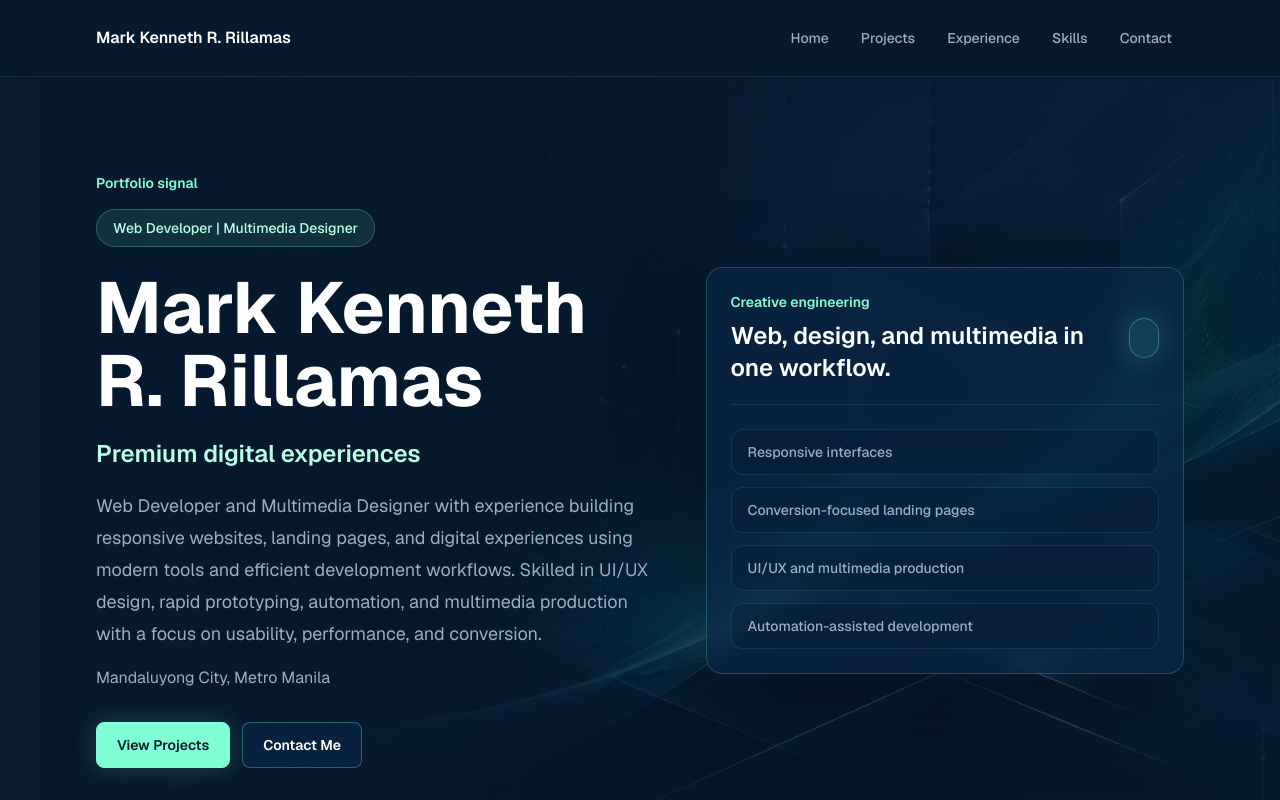
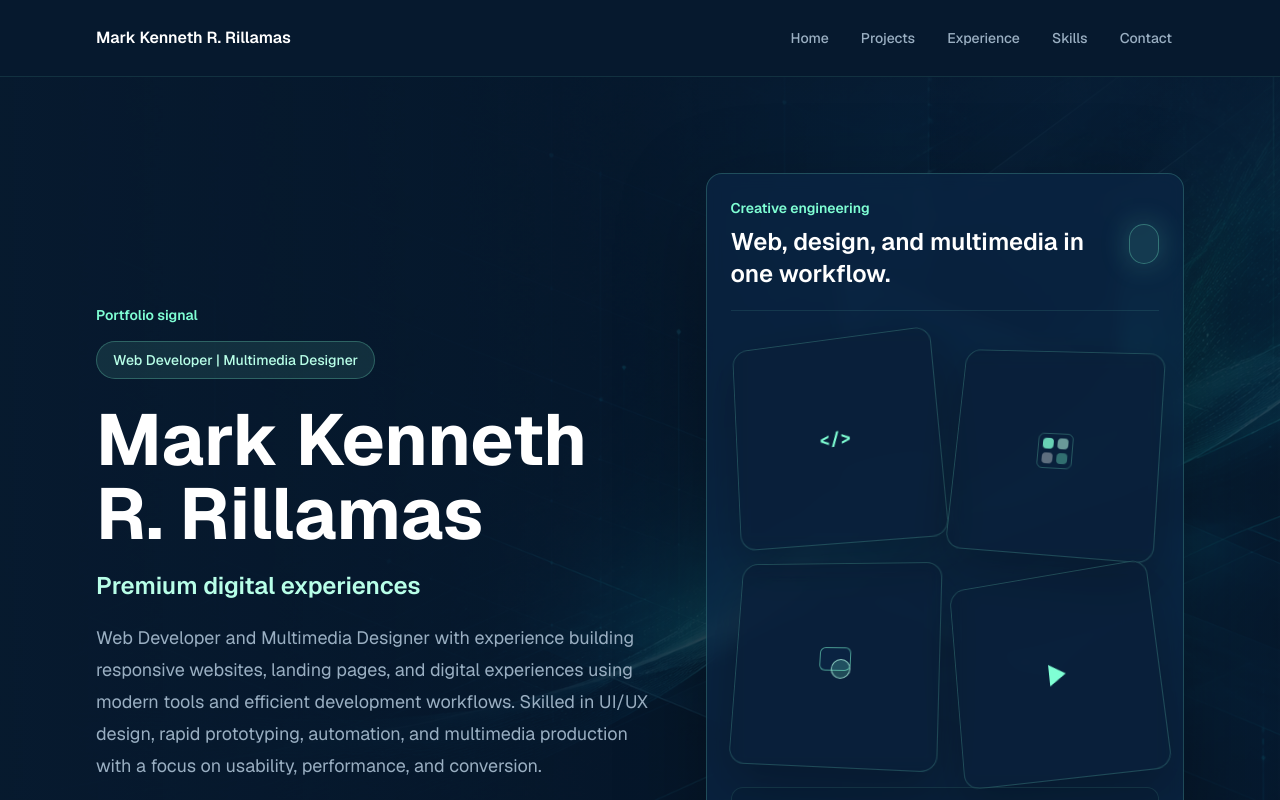
Before and after one commit to kenneth-tech/OnlinePortfolio, a Next.js app: page / in a window 1280 px wide. Shown: the top 800 px of the page. Built offline with nearby package versions, Linux system fonts and the light colour scheme.

Commit message:
style: add motion and creative 3d icons

```diff
--- a/src/app/contact/page.tsx
+++ b/src/app/contact/page.tsx
@@ -11,7 +11,7 @@ export default function ContactPage() {
       />
 
       <div className="mt-10 grid gap-6 lg:grid-cols-[0.85fr_1.15fr]">
-        <div className="rounded-2xl border border-brand-button/20 bg-brand-card/75 p-6 shadow-[0_24px_90px_rgba(0,0,0,0.26)]">
+        <div className="motion-card rounded-2xl border border-brand-button/20 bg-brand-card/75 p-6 shadow-[0_24px_90px_rgba(0,0,0,0.26)]">
           <p className="text-sm font-semibold text-brand-button">
             Current status
           </p>
@@ -37,7 +37,7 @@ export default function ContactPage() {
               key={item.href}
               href={item.href}
               aria-label={item.value}
-              className="group rounded-xl border border-brand-button/15 bg-brand-card/65 p-5 font-semibold text-white outline-none transition hover:border-brand-button/45 focus-visible:ring-2 focus-visible:ring-brand-button focus-visible:ring-offset-4 focus-visible:ring-offset-brand-ink"
+              className="motion-card group rounded-xl border border-brand-button/15 bg-brand-card/65 p-5 font-semibold text-white outline-none transition hover:border-brand-button/45 focus-visible:ring-2 focus-visible:ring-brand-button focus-visible:ring-offset-4 focus-visible:ring-offset-brand-ink"
             >
               <span className="block text-sm font-medium text-brand-button">
                 {item.label}
--- a/src/app/experience/page.tsx
+++ b/src/app/experience/page.tsx
@@ -14,7 +14,7 @@ export default function ExperiencePage() {
         {experiences.map((experience, index) => (
           <article
             key={`${experience.role}-${experience.organization}`}
-            className="grid gap-5 rounded-xl border border-brand-button/15 bg-brand-card/65 p-6 shadow-[0_18px_60px_rgba(0,0,0,0.18)] md:grid-cols-[220px_1fr]"
+            className="motion-card grid gap-5 rounded-xl border border-brand-button/15 bg-brand-card/65 p-6 shadow-[0_18px_60px_rgba(0,0,0,0.18)] md:grid-cols-[220px_1fr]"
           >
             <div>
               <p className="text-sm font-semibold text-brand-button">
@@ -55,7 +55,7 @@ export default function ExperiencePage() {
           {education.map((item) => (
             <article
               key={`${item.degree}-${item.school}`}
-              className="rounded-xl border border-brand-button/15 bg-brand-card/65 p-6 text-white"
+              className="motion-card rounded-xl border border-brand-button/15 bg-brand-card/65 p-6 text-white"
             >
               <h3 className="text-xl font-semibold">
                 {item.degree}
--- a/src/app/globals.css
+++ b/src/app/globals.css
@@ -48,3 +48,73 @@ body {
 a {
   text-underline-offset: 4px;
 }
+
+@keyframes soft-rise {
+  from {
+    opacity: 0;
+    transform: translateY(18px);
+  }
+
+  to {
+    opacity: 1;
+    transform: translateY(0);
+  }
+}
+
+@keyframes depth-float {
+  0%,
+  100% {
+    transform: perspective(720px) rotateX(10deg) rotateY(-12deg) translateY(0);
+  }
+
+  50% {
+    transform: perspective(720px) rotateX(14deg) rotateY(10deg) translateY(-8px);
+  }
+}
+
+.motion-surface {
+  animation: soft-rise 700ms ease both;
+}
+
+.motion-card {
+  animation: soft-rise 720ms ease both;
+  transition:
+    border-color 200ms ease,
+    box-shadow 200ms ease,
+    transform 200ms ease;
+}
+
+.motion-card:hover {
+  transform: translateY(-4px);
+}
+
+.motion-icon {
+  animation: depth-float 5.6s ease-in-out infinite;
+  transform-style: preserve-3d;
+  transition:
+    border-color 200ms ease,
+    box-shadow 200ms ease,
+    transform 200ms ease;
+}
+
+.motion-icon:hover {
+  border-color: rgba(127, 255, 212, 0.45);
+  box-shadow: 0 22px 70px rgba(127, 255, 212, 0.14);
+}
+
+@media (prefers-reduced-motion: reduce) {
+  *,
+  *::before,
+  *::after {
+    animation-duration: 1ms !important;
+    animation-iteration-count: 1 !important;
+    scroll-behavior: auto !important;
+    transition-duration: 1ms !important;
+  }
+
+  .motion-card:hover,
+  .motion-icon,
+  .motion-icon:hover {
+    transform: none;
+  }
+}
--- a/src/app/page.tsx
+++ b/src/app/page.tsx
@@ -1,3 +1,4 @@
+import { CreativeIconCloud } from "../components/creative-icon-cloud";
 import { AnimatedButtonLink } from "../components/animated-button-link";
 import { StatCard } from "../components/stat-card";
 import { profile, projects, skillGroups, type Project } from "../data/portfolio";
@@ -57,7 +58,7 @@ export default function HomePage() {
     <div className="bg-transparent">
       <section className={`${styles.hero} relative overflow-hidden`}>
         <div className="relative mx-auto grid min-h-[calc(100vh-96px)] w-full max-w-6xl items-center gap-12 px-5 py-16 sm:px-8 lg:grid-cols-[1.08fr_0.92fr] lg:py-24">
-          <div>
+          <div className="motion-surface">
             <p className="text-sm font-semibold text-brand-button">
               Portfolio signal
             </p>
@@ -86,7 +87,7 @@ export default function HomePage() {
             </div>
           </div>
 
-          <aside className="rounded-2xl border border-brand-button/20 bg-brand-card/70 p-6 shadow-[0_24px_90px_rgba(0,0,0,0.28)] backdrop-blur">
+          <aside className="motion-card rounded-2xl border border-brand-button/20 bg-brand-card/70 p-6 shadow-[0_24px_90px_rgba(0,0,0,0.28)] backdrop-blur">
             <div className="flex items-center justify-between gap-4 border-b border-brand-button/10 pb-5">
               <div>
                 <p className="text-sm font-semibold text-brand-button">
@@ -98,6 +99,7 @@ export default function HomePage() {
               </div>
               <span className="h-10 w-10 rounded-full border border-brand-button/30 bg-brand-button/10 shadow-[0_0_30px_rgba(127,255,212,0.22)]" />
             </div>
+            <CreativeIconCloud />
             <div className="mt-6 grid gap-3">
               {[
                 "Responsive interfaces",
@@ -107,7 +109,7 @@ export default function HomePage() {
               ].map((item) => (
                 <div
                   key={item}
-                  className="rounded-xl border border-brand-button/10 bg-brand-ink/35 px-4 py-3 text-sm font-medium text-brand-muted"
+                className="motion-card rounded-xl border border-brand-button/10 bg-brand-ink/35 px-4 py-3 text-sm font-medium text-brand-muted"
                 >
                   {item}
                 </div>
@@ -141,7 +143,7 @@ export default function HomePage() {
             {featuredProjects.map((project) => (
               <article
                 key={project.title}
-                className="rounded-xl border border-brand-button/15 bg-brand-card/70 p-5 transition-[border-color,transform,box-shadow] duration-200 hover:-translate-y-1 hover:border-brand-button/45 hover:shadow-[0_18px_70px_rgba(127,255,212,0.10)]"
+                className="motion-card rounded-xl border border-brand-button/15 bg-brand-card/70 p-5 transition-[border-color,transform,box-shadow] duration-200 hover:-translate-y-1 hover:border-brand-button/45 hover:shadow-[0_18px_70px_rgba(127,255,212,0.10)]"
               >
                 <p className="text-sm text-brand-button">{project.category}</p>
                 <h3 className="mt-2 text-xl font-semibold text-white">
--- a/src/app/skills/page.tsx
+++ b/src/app/skills/page.tsx
@@ -14,7 +14,7 @@ export default function SkillsPage() {
         {skillGroups.map((group, index) => (
           <section
             key={group.title}
-            className="rounded-xl border border-brand-button/15 bg-brand-card/65 p-6 shadow-[0_18px_60px_rgba(0,0,0,0.18)]"
+            className="motion-card rounded-xl border border-brand-button/15 bg-brand-card/65 p-6 shadow-[0_18px_60px_rgba(0,0,0,0.18)]"
           >
             <div className="flex items-center justify-between gap-4 border-b border-brand-button/10 pb-4">
               <h2 className="text-xl font-semibold text-white">
--- /dev/null
+++ b/src/components/creative-icon-cloud.tsx
@@ -0,0 +1,69 @@
+type CreativeIcon = {
+  label: string;
+  frameClassName: string;
+  children: React.ReactNode;
+};
+
+const icons: CreativeIcon[] = [
+  {
+    label: "Web development icon",
+    frameClassName: "rotate-[-4deg]",
+    children: (
+      <span aria-hidden="true" className="font-mono text-lg font-bold">
+        &lt;/&gt;
+      </span>
+    ),
+  },
+  {
+    label: "Multimedia design icon",
+    frameClassName: "translate-y-3 rotate-[5deg]",
+    children: (
+      <span
+        aria-hidden="true"
+        className="grid h-9 w-9 grid-cols-2 gap-1 rounded-md border border-brand-button/25 p-1"
+      >
+        <span className="rounded-sm bg-brand-button/80" />
+        <span className="rounded-sm bg-brand-soft/55" />
+        <span className="rounded-sm bg-white/35" />
+        <span className="rounded-sm bg-brand-button/35" />
+      </span>
+    ),
+  },
+  {
+    label: "UI design icon",
+    frameClassName: "translate-y-1 rotate-[3deg]",
+    children: (
+      <span aria-hidden="true" className="relative h-10 w-10">
+        <span className="absolute left-1 top-1 h-6 w-8 rounded-md border border-brand-button/55 bg-brand-card/80" />
+        <span className="absolute bottom-1 right-1 h-5 w-5 rounded-full border border-brand-soft/70 bg-brand-button/20" />
+      </span>
+    ),
+  },
+  {
+    label: "Video production icon",
+    frameClassName: "translate-y-4 rotate-[-6deg]",
+    children: (
+      <span
+        aria-hidden="true"
+        className="ml-1 h-0 w-0 border-y-[11px] border-l-[17px] border-y-transparent border-l-brand-button"
+      />
+    ),
+  },
+];
+
+export function CreativeIconCloud() {
+  return (
+    <div className="mt-6 grid grid-cols-2 gap-3">
+      {icons.map((icon) => (
+        <div
+          key={icon.label}
+          aria-label={icon.label}
+          role="img"
+          className={`${icon.frameClassName} motion-icon flex aspect-square items-center justify-center rounded-2xl border border-brand-button/20 bg-brand-ink/45 text-brand-button shadow-[0_18px_48px_rgba(0,0,0,0.24)] backdrop-blur`}
+        >
+          {icon.children}
+        </div>
+      ))}
+    </div>
+  );
+}
--- a/src/components/page-header.tsx
+++ b/src/components/page-header.tsx
@@ -6,7 +6,7 @@ type PageHeaderProps = {
 
 export function PageHeader({ eyebrow, title, description }: PageHeaderProps) {
   return (
-    <header className="max-w-3xl">
+    <header className="motion-surface max-w-3xl">
       <p className="text-sm font-semibold text-brand-button">
         {eyebrow}
       </p>
--- a/src/components/stat-card.tsx
+++ b/src/components/stat-card.tsx
@@ -6,7 +6,7 @@ type StatCardProps = {
 
 export function StatCard({ label, value, detail }: StatCardProps) {
   return (
-    <div className="rounded-xl border border-brand-button/15 bg-brand-card/75 p-5 shadow-[0_18px_60px_rgba(0,0,0,0.18)]">
+    <div className="motion-card rounded-xl border border-brand-button/15 bg-brand-card/75 p-5 shadow-[0_18px_60px_rgba(0,0,0,0.18)]">
       <p className="text-sm font-medium text-brand-muted">
         {label}
       </p>
```
Also changed, not shown: src/app/projects/page.tsx (+4 -4 lines), 2 other files (tests, documents, lock files or other folders).
